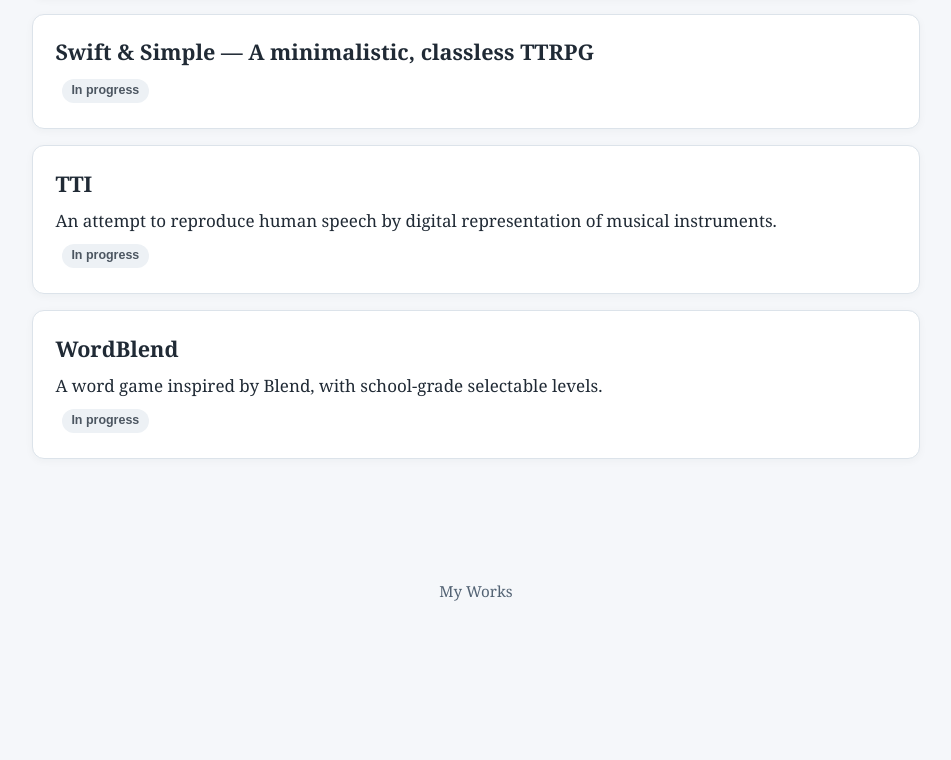
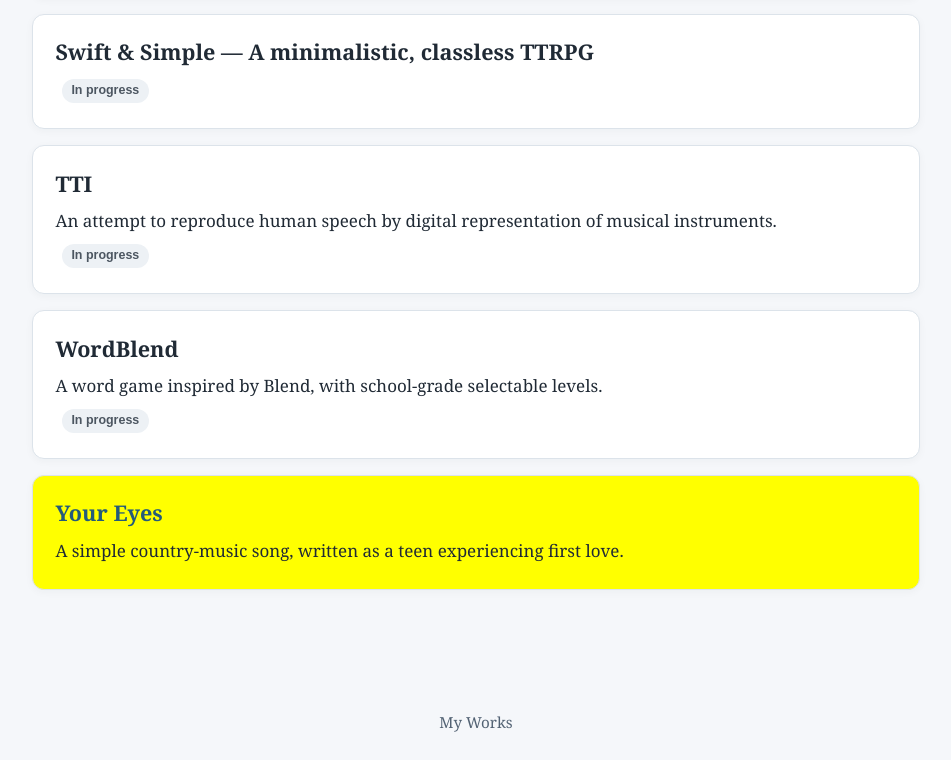
Before and after one commit to jeffmayes-jpg/My-Works, a plain HTML site: page index.html in a window 1280 px wide. Shown: the part 3057-3817 px from the top of the page, without its empty margins (164-1115 px from the left). Before the commit the page ends 3685 px from the top, so only its background shows below. Drawn offline with Linux system fonts and the light colour scheme.

Commit message:
Add Your Eyes to My Works

```diff
--- a/index.html
+++ b/index.html
@@ -77,6 +77,11 @@ footer{text-align:center;color:var(--muted);padding:1.5rem;font-size:.95rem}a{ov
 <section class="work"><h2>Swift &amp; Simple — A minimalistic, classless TTRPG</h2><p><span class="status">In progress</span></p></section>
 <section class="work"><h2>TTI</h2><p>An attempt to reproduce human speech by digital representation of musical instruments.</p><p><span class="status">In progress</span></p></section>
 <section class="work"><h2>WordBlend</h2><p>A word game inspired by Blend, with school-grade selectable levels.</p><p><span class="status">In progress</span></p></section>
+
+<section class="work completed">
+<h2><a href="https://jeffmayes-jpg.github.io/Your-Eyes/">Your Eyes</a></h2>
+<p>A simple country-music song, written as a teen experiencing first love.</p>
+</section>
 </main>
 <footer>My Works</footer>
 </body>
```
